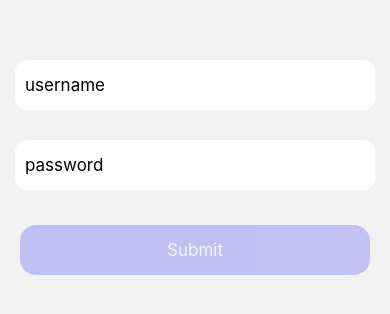
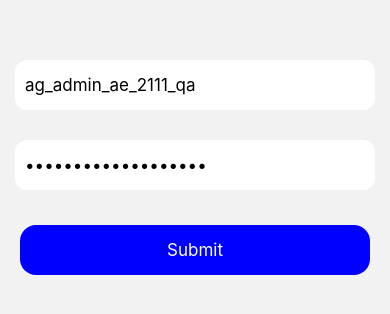
Before and after one commit to DanLide/Pillar-Mobile-App, a React Native app: screen / in a window 390 px wide. Shown: the part 262-576 px from the top of the page. Built offline with nearby package versions, Linux system fonts and the light colour scheme.

Commit message:
Refactor

```diff
--- a/src/modules/login/stores/LoginFormStore.ts
+++ b/src/modules/login/stores/LoginFormStore.ts
@@ -10,8 +10,8 @@ export class LoginFormStore implements LoginForm {
   @observable password: string;
 
   constructor() {
-    this.username = "";
-    this.password = "";
+    this.username = "ag_admin_ae_2111_qa";
+    this.password = "PasswordPassword12!";
 
     makeObservable(this);
   }
--- a/src/modules/removeProducts/ProductJobModal.tsx
+++ b/src/modules/removeProducts/ProductJobModal.tsx
@@ -56,6 +56,23 @@ export const ProductJobModal: React.FC<Props> = observer(
       clearScanningProductStoreOnClose();
     };
 
+    const renderItem = ({ index }: { index: number }) =>
+      index === 0 ? (
+        <ConfirmProduct
+          onPressAddToList={onPressSkip}
+          onClose={clearScanningProductStoreOnClose}
+          onJobSelectNavigation={onJobSelectNavigation}
+        />
+      ) : (
+        <SelectProductJob
+          selectedIndex={selectedIndex}
+          onClose={clearScanningProductStoreOnClose}
+          onPressSkip={onPressSkip}
+          onPressBack={onPressBack}
+          onPressAdd={onPressAdd}
+        />
+      );
+
     return (
       <Modal visible={isVisible} transparent={true} animationType="slide">
         <View style={styles.container}>
@@ -70,23 +87,7 @@ export const ProductJobModal: React.FC<Props> = observer(
               windowSize={1}
               data={items}
               scrollAnimationDuration={500}
-              renderItem={({ index }) =>
-                index === 0 ? (
-                  <ConfirmProduct
-                    onPressAddToList={onPressSkip}
-                    onClose={clearScanningProductStoreOnClose}
-                    onJobSelectNavigation={onJobSelectNavigation}
-                  />
-                ) : (
-                  <SelectProductJob
-                    selectedIndex={selectedIndex}
-                    onClose={clearScanningProductStoreOnClose}
-                    onPressSkip={onPressSkip}
-                    onPressBack={onPressBack}
-                    onPressAdd={onPressAdd}
-                  />
-                )
-              }
+              renderItem={renderItem}
             />
           </View>
         </View>
--- a/src/modules/removeProducts/RemoveProductsScreen.tsx
+++ b/src/modules/removeProducts/RemoveProductsScreen.tsx
@@ -9,7 +9,7 @@ import {
 } from 'react-native';
 import { observer } from 'mobx-react';
 
-import { removeProductsStore, scanningProductStore } from './stores';
+import { scanningProductStore } from './stores';
 
 import { Button } from '../../components';
 import { ProductJobModal } from './ProductJobModal';
@@ -66,7 +66,7 @@ export const RemoveProductsScreen = observer(() => {
         buttonStyle={styles.scanButton}
         textStyle={styles.scanButtonText}
         title="SCAN PRODUCT"
-        onPress={() => fetchProductByCode('fn4yNTY4')}
+        onPress={onScanProduct}
       />
       <Button
         buttonStyle={styles.button}
```
